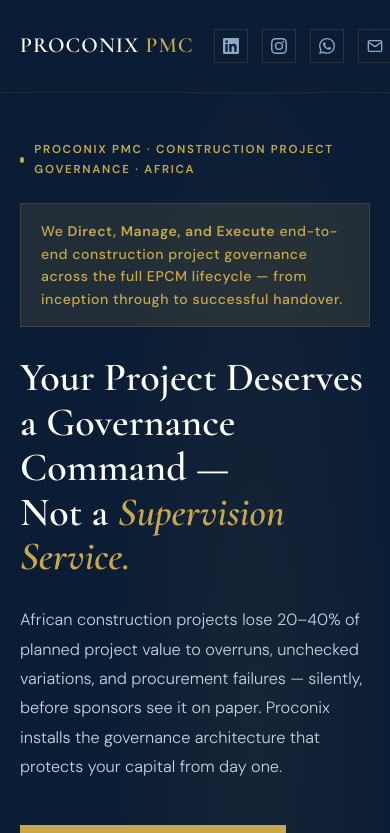
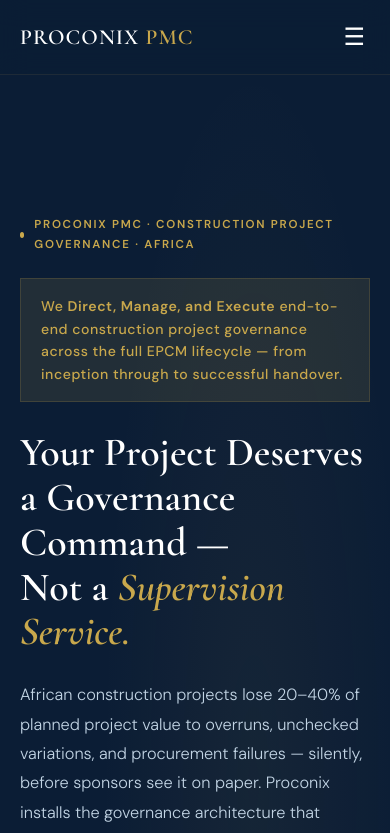
Before and after one commit to engaqk/proconix-pmc, a Next.js app: page / in a window 390 px wide. Shown: the top 833 px of the page. Built offline with nearby package versions, Linux system fonts and the light colour scheme.

Commit message:
Added fully responsive mobile navigation and layout fixes

```diff
--- a/src/app/globals.css
+++ b/src/app/globals.css
@@ -807,6 +807,51 @@
 .footer-bottom p{font-size:0.73rem;color:rgba(142,168,195,0.45);}
 
 /* ─────────────────────────────────────────────────
+   MOBILE MENU STYLES
+───────────────────────────────────────────────── */
+.menu-toggle {
+  display: none;
+  background: transparent;
+  border: none;
+  color: var(--white);
+  font-size: 1.5rem;
+  cursor: pointer;
+  padding: 5px;
+}
+
+.mobile-menu {
+  display: none;
+  flex-direction: column;
+  position: absolute;
+  top: 100%;
+  left: 0;
+  width: 100%;
+  background: rgba(11,29,53,0.98);
+  backdrop-filter: blur(14px);
+  border-bottom: 1px solid rgba(201,168,76,0.1);
+  padding: 20px 36px;
+  gap: 20px;
+  z-index: 100;
+}
+.mobile-menu.open {
+  display: flex;
+}
+.mobile-menu a {
+  font-size: 0.9rem;
+  font-weight: 500;
+  letter-spacing: 0.08em;
+  text-transform: uppercase;
+  color: var(--text-light);
+  border-bottom: 1px solid var(--border-sub);
+  padding-bottom: 12px;
+}
+.mobile-menu a.btn-gold {
+  border-bottom: none;
+  color: var(--navy);
+  margin-top: 10px;
+}
+
+/* ─────────────────────────────────────────────────
    ANIMATIONS
 ───────────────────────────────────────────────── */
 @keyframes fadeUp{from{opacity:0;transform:translateY(22px);}to{opacity:1;transform:translateY(0);}}
@@ -836,7 +881,10 @@
   .cases-grid{grid-template-columns:1fr;}
   .faq-grid{grid-template-columns:1fr;}
   .footer-grid{grid-template-columns:1fr 1fr;}
+
   .nav-links{display:none;}
+  .nav-right{display:none;}
+  .menu-toggle{display:block;}
 }
 @media(max-width:680px){
   .container{padding:0 20px;}
@@ -847,6 +895,12 @@
   .cred-item{border-right:none!important;}
   .footer-grid{grid-template-columns:1fr;}
   .lifecycle{display:none;}
+
+  /* Additional mobile padding adjustments to ensure full responsiveness */
+  .hero-identity, .hero-card, .mandate-box, .trap-box, .pain-card, .m-tile, .who-card, .lead-form-box, .quad-tile, .deploy-card, .about-card, .about-scarcity, .case-card {
+    padding-left: 20px;
+    padding-right: 20px;
+  }
 }
 
 /* Status messages for email form */
--- a/src/app/page.tsx
+++ b/src/app/page.tsx
@@ -5,6 +5,7 @@
 export default function Home() {
   const [navPadding, setNavPadding] = useState('18px 0');
   const [formStatus, setFormStatus] = useState<{type: 'success' | 'error', message: string} | null>(null);
+  const [isMobileMenuOpen, setIsMobileMenuOpen] = useState(false);
 
   useEffect(() => {
     const handleScroll = () => {
@@ -38,6 +39,7 @@
 
   const smoothScroll = (e: React.MouseEvent<HTMLAnchorElement>, targetId: string) => {
     e.preventDefault();
+    setIsMobileMenuOpen(false); // Close mobile menu on click
     const target = document.querySelector(targetId);
     if (target) {
       const offset = 80;
@@ -70,10 +72,7 @@
 
   return (
     <>
-
-
-
-<nav id="main-nav" style={{ padding: navPadding }}>
+      <nav id="main-nav" style={{ padding: navPadding, position: 'relative' }}>
         <div className="container">
           <div className="nav-inner">
             <div className="nav-logo">PROCONIX <span>PMC</span></div>
@@ -87,30 +86,44 @@
             </ul>
 
             <div className="nav-right">
-
               <div className="nav-social">
-
                 <a href="https://www.linkedin.com/in/talibkhanjipmp/" target="_blank" rel="noopener" title="LinkedIn">
                   <svg width="16" height="16" viewBox="0 0 24 24" fill="currentColor"><path d="M20.447 20.452h-3.554v-5.569c0-1.328-.027-3.037-1.852-3.037-1.853 0-2.136 1.445-2.136 2.939v5.667H9.351V9h3.414v1.561h.046c.477-.9 1.637-1.85 3.37-1.85 3.601 0 4.267 2.37 4.267 5.455v6.286zM5.337 7.433a2.062 2.062 0 01-2.063-2.065 2.064 2.064 0 112.063 2.065zm1.782 13.019H3.555V9h3.564v11.452zM22.225 0H1.771C.792 0 0 .774 0 1.729v20.542C0 23.227.792 24 1.771 24h20.451C23.2 24 24 23.227 24 22.271V1.729C24 .774 23.2 0 22.222 0h.003z"/></svg>
                 </a>
-
                 <a href="https://www.instagram.com/talibkhanji_pmp/" target="_blank" rel="noopener" title="Instagram">
                   <svg width="16" height="16" viewBox="0 0 24 24" fill="currentColor"><path d="M12 2.163c3.204 0 3.584.012 4.85.07 3.252.148 4.771 1.691 4.919 4.919.058 1.265.069 1.645.069 4.849 0 3.205-.012 3.584-.069 4.849-.149 3.225-1.664 4.771-4.919 4.919-1.266.058-1.644.07-4.85.07-3.204 0-3.584-.012-4.849-.07-3.26-.149-4.771-1.699-4.919-4.92-.058-1.265-.07-1.644-.07-4.849 0-3.204.013-3.583.07-4.849.149-3.227 1.664-4.771 4.919-4.919 1.266-.057 1.645-.069 4.849-.069zM12 0C8.741 0 8.333.014 7.053.072 2.695.272.273 2.69.073 7.052.014 8.333 0 8.741 0 12c0 3.259.014 3.668.072 4.948.2 4.358 2.618 6.78 6.98 6.98C8.333 23.986 8.741 24 12 24c3.259 0 3.668-.014 4.948-.072 4.354-.2 6.782-2.618 6.979-6.98.059-1.28.073-1.689.073-4.948 0-3.259-.014-3.667-.072-4.947-.196-4.354-2.617-6.78-6.979-6.98C15.668.014 15.259 0 12 0zm0 5.838a6.162 6.162 0 100 12.324 6.162 6.162 0 000-12.324zM12 16a4 4 0 110-8 4 4 0 010 8zm6.406-11.845a1.44 1.44 0 100 2.881 1.44 1.44 0 000-2.881z"/></svg>
                 </a>
-
                 <a href="https://wa.me/255695964527" target="_blank" rel="noopener" title="WhatsApp">
                   <svg width="16" height="16" viewBox="0 0 24 24" fill="currentColor"><path d="M17.472 14.382c-.297-.149-1.758-.867-2.03-.967-.273-.099-.471-.148-.67.15-.197.297-.767.966-.94 1.164-.173.199-.347.223-.644.075-.297-.15-1.255-.463-2.39-1.475-.883-.788-1.48-1.761-1.653-2.059-.173-.297-.018-.458.13-.606.134-.133.298-.347.446-.52.149-.174.198-.298.298-.497.099-.198.05-.371-.025-.52-.075-.149-.669-1.612-.916-2.207-.242-.579-.487-.5-.669-.51-.173-.008-.371-.01-.57-.01-.198 0-.52.074-.792.372-.272.297-1.04 1.016-1.04 2.479 0 1.462 1.065 2.875 1.213 3.074.149.198 2.096 3.2 5.077 4.487.709.306 1.262.489 1.694.625.712.227 1.36.195 1.871.118.571-.085 1.758-.719 2.006-1.413.248-.694.248-1.289.173-1.413-.074-.124-.272-.198-.57-.347m-5.421 7.403h-.004a9.87 9.87 0 01-5.031-1.378l-.361-.214-3.741.982.998-3.648-.235-.374a9.86 9.86 0 01-1.51-5.26c.001-5.45 4.436-9.884 9.888-9.884 2.64 0 5.122 1.03 6.988 2.898a9.825 9.825 0 012.893 6.994c-.003 5.45-4.437 9.884-9.885 9.884m8.413-18.297A11.815 11.815 0 0012.05 0C5.495 0 .16 5.335.157 11.892c0 2.096.547 4.142 1.588 5.945L.057 24l6.305-1.654a11.882 11.882 0 005.683 1.448h.005c6.554 0 11.89-5.335 11.893-11.893a11.821 11.821 0 00-3.48-8.413z"/></svg>
                 </a>
-
                 <a href="mailto:info@proconixpmc.com" title="Email">
                   <svg width="16" height="16" viewBox="0 0 24 24" fill="none" stroke="currentColor" strokeWidth="2" strokeLinecap="round" strokeLinejoin="round"><path d="M4 4h16c1.1 0 2 .9 2 2v12c0 1.1-.9 2-2 2H4c-1.1 0-2-.9-2-2V6c0-1.1.9-2 2-2z"/><polyline points="22,6 12,13 2,6"/></svg>
                 </a>
               </div>
               <a href="mailto:info@proconixpmc.com?subject=Discovery%20Call%20Request" className="btn-gold">Book Discovery Call</a>
             </div>
+
+            <button className="menu-toggle" onClick={() => setIsMobileMenuOpen(!isMobileMenuOpen)} aria-label="Toggle Menu">
+              {isMobileMenuOpen ? '✕' : '☰'}
+            </button>
           </div>
         </div>
+
+        {/* Mobile Dropdown Menu */}
+        <div className={`mobile-menu ${isMobileMenuOpen ? 'open' : ''}`}>
+          <a href="#identity" onClick={(e) => smoothScroll(e, "#identity")}>What We Are</a>
+          <a href="#problem" onClick={(e) => smoothScroll(e, "#problem")}>The Problem</a>
+          <a href="#advantage" onClick={(e) => smoothScroll(e, "#advantage")}>Our Advantage</a>
+          <a href="#about" onClick={(e) => smoothScroll(e, "#about")}>About</a>
+          <a href="#cases" onClick={(e) => smoothScroll(e, "#cases")}>Case Evidence</a>
+          <a href="mailto:info@proconixpmc.com?subject=Discovery%20Call%20Request" className="btn-gold" style={{ marginTop: '10px' }}>Book Discovery Call</a>
+        </div>
       </nav>
+      {/* Hero Section */}
+
+
+
+
 
 
 <section className="hero">
```
Lines whose indentation alone changed are shown as unchanged.
